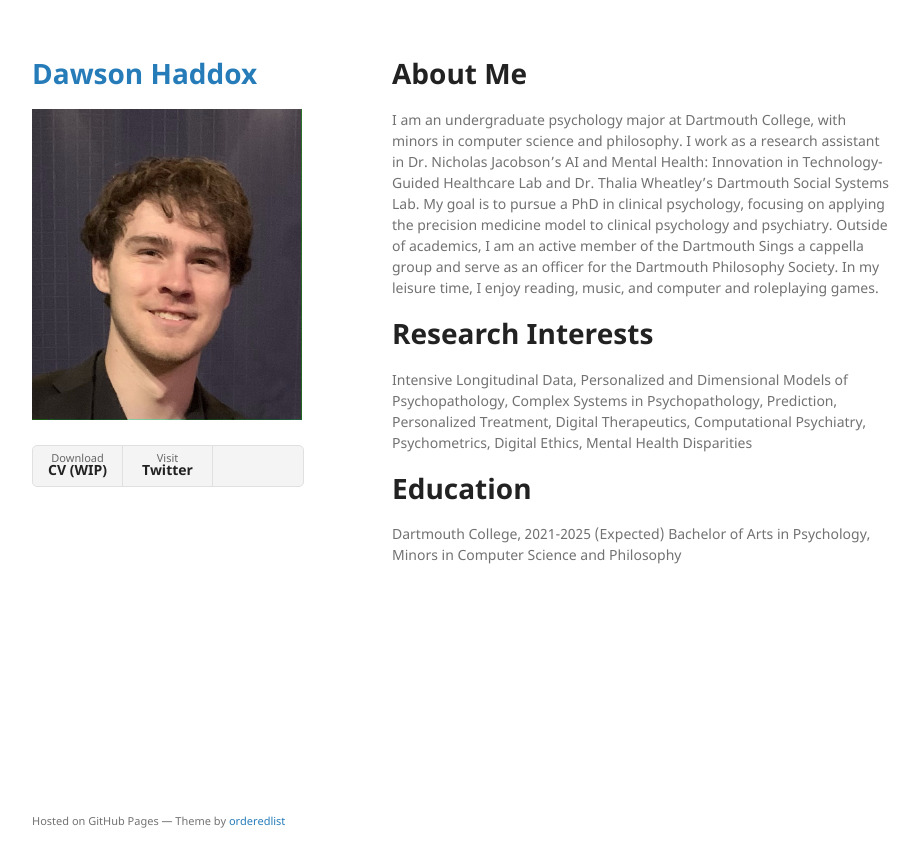
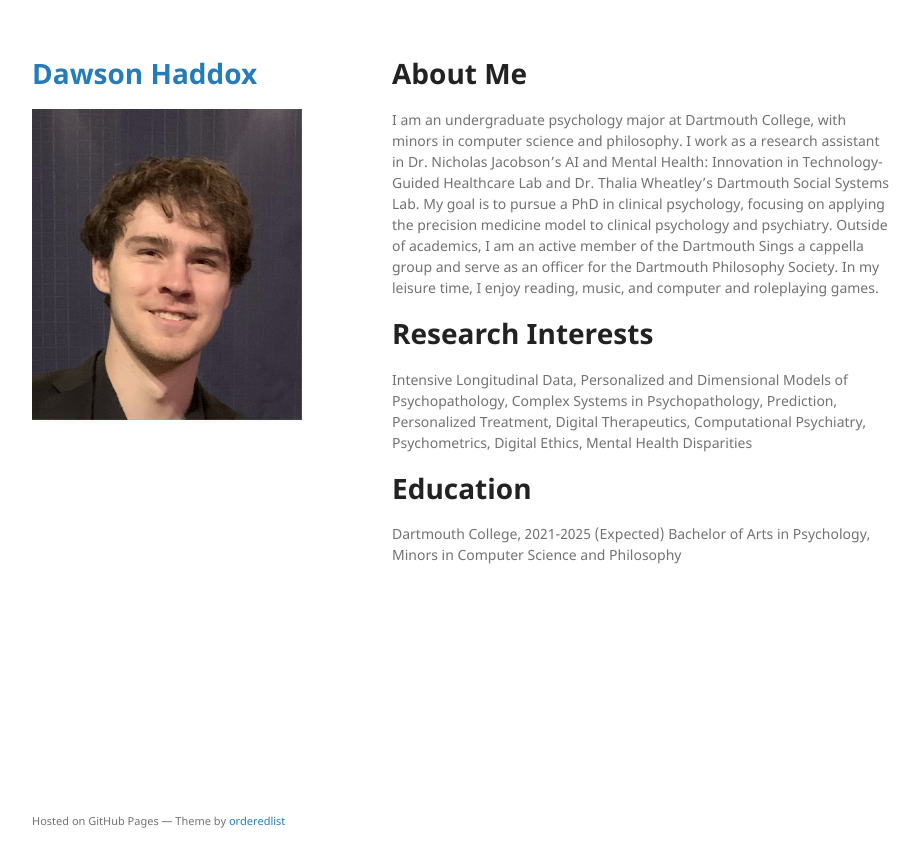
Before and after one commit to ddhaddox/ddhaddox.github.io, a Jekyll site: the page built from index.md, in a window 1280 px wide. Shown: the top 867 px of the page, without its empty margins (178-1098 px from the left). Built offline with Jekyll 4.4.1, drawn with Linux system fonts in a browser that asks for light colours; the repository's description, which GitHub fills in, is left out; our own code applies the rules of GitHub Pages for plain Markdown files.

Commit message:
Temporarily Remove Buttons

```diff
--- a/_config.yml
+++ b/_config.yml
@@ -1,7 +1,7 @@
 title: Dawson Haddox
 logo: /assets/img/logo.png
 theme: jekyll-theme-minimal
-show_downloads: true
+show_downloads: false
 google_analytics: true
 twitter: https://x.com/DawsonHaddox
 # cv: /assets/documents/HaddoxCVJuly2024.pdf
--- a/_layouts/default.html
+++ b/_layouts/default.html
@@ -33,9 +33,9 @@
 
         {% if site.show_downloads %}
         <ul class="downloads">
-          <li><a href="{{ site.cv }}">Download<strong>CV (WIP)</strong></a></li>
+          <li><a href="{{ site.cv }}">Download<strong>CV</strong></a></li>
           <li><a href="{{ site.twitter }}">Visit <strong>Twitter</strong></a></li>
-          <!-- <li><a href="{{ site.github.repository_url }}">View On <strong>GitHub</strong></a></li> -->
+          <li><a href="{{ site.github.repository_url }}">View On <strong>GitHub</strong></a></li>
         </ul>
         {% endif %}
       </header>
```
